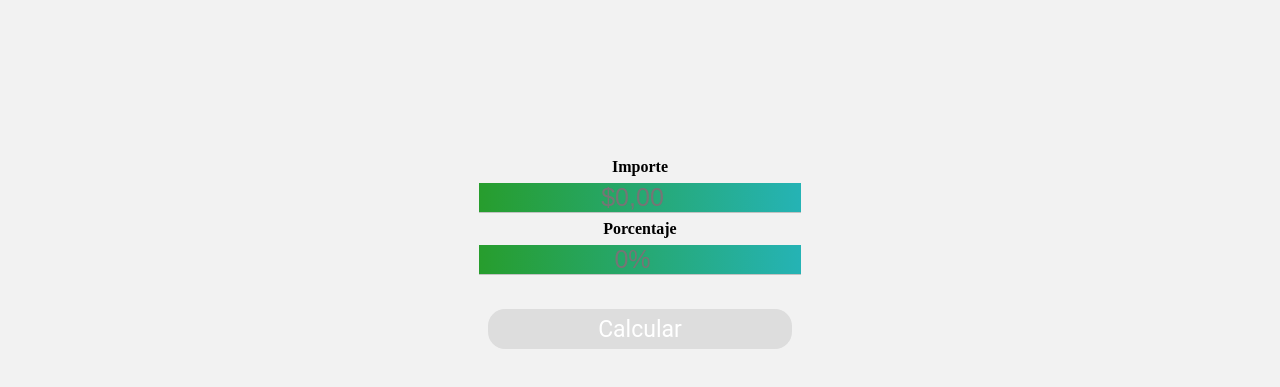
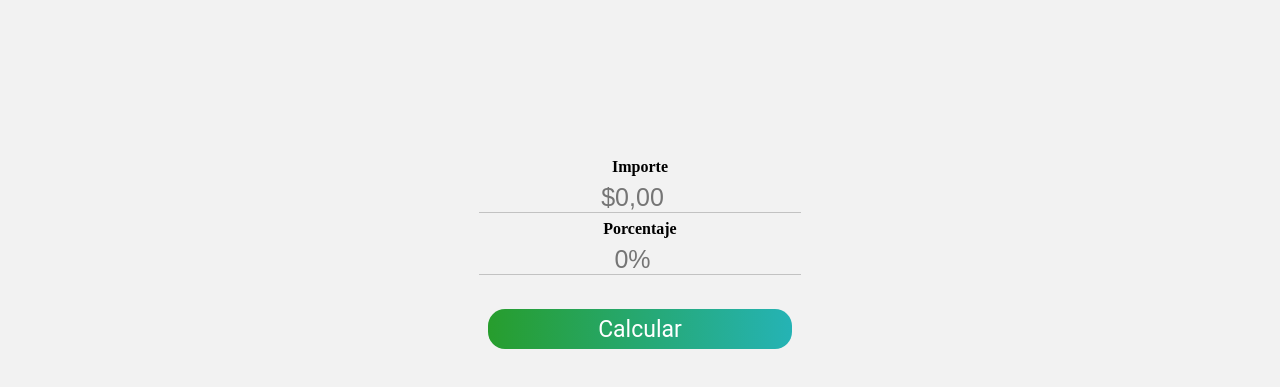
Before and after one commit to Rusolea/rusolea.github.io, a plain HTML site: page index.html in a window 1280 px wide. Shown: the part 89-476 px from the top of the page. Drawn offline with Linux system fonts and the light colour scheme.

Commit message:
Correccion colo boton input
habia cambiado el color de input en vez del boton calcular

```diff
--- a/style.css
+++ b/style.css
@@ -47,7 +47,7 @@ form label{
 }
 
 form input{
-    background: transparent linear-gradient(270deg, #25B3B5 0%, #279D2D 100%) 0% 0% no-repeat padding-box;
+    background-color: #F2F2F2;
     text-align: center;
     border:0; /* // remove default border */
     border-bottom:1px solid #C2C2C2; /* add only bottom border */
@@ -59,7 +59,7 @@ form input{
 form button{
     height: 40px;
     border: none;
-    background-color: #DDDDDD;
+    background: transparent linear-gradient(270deg, #25B3B5 0%, #279D2D 100%) 0% 0% no-repeat padding-box;
     border-radius: 17px;
     font-family: Roboto;
     font-size: 2.3rem;
```
